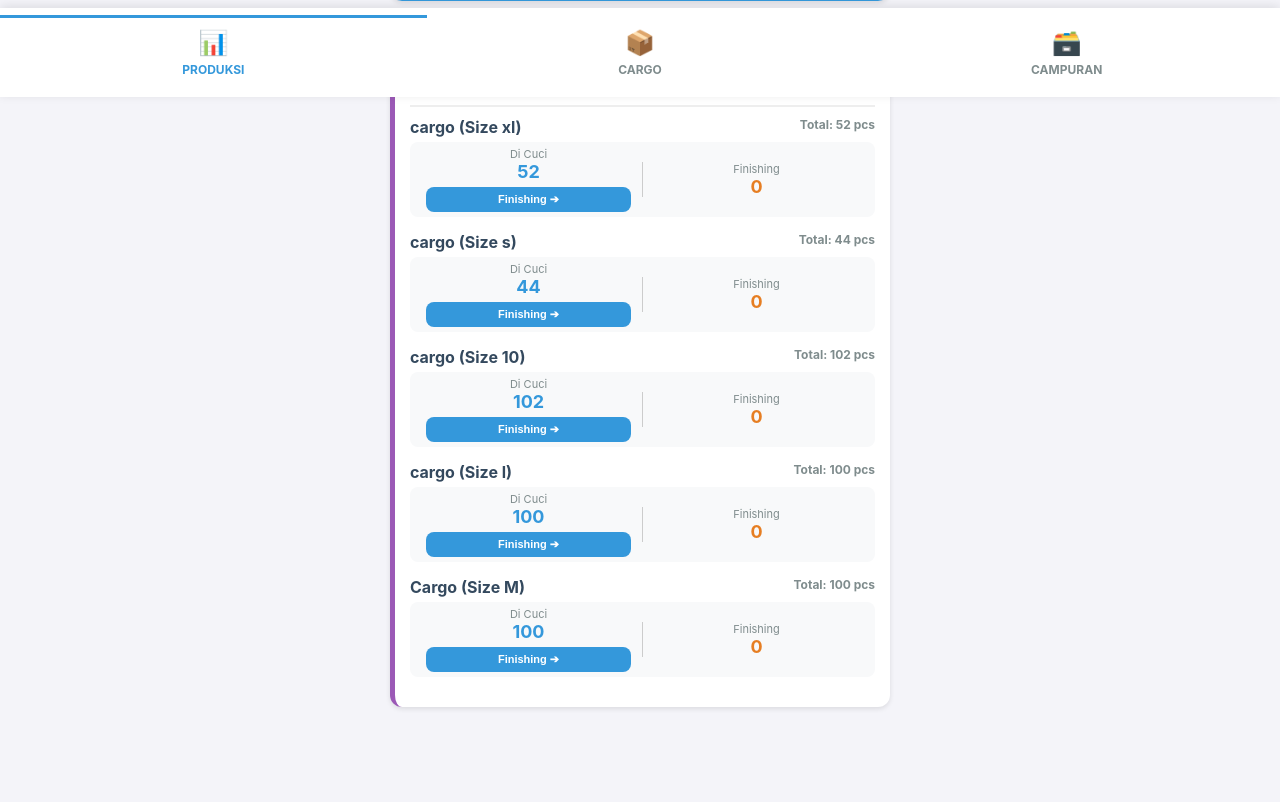
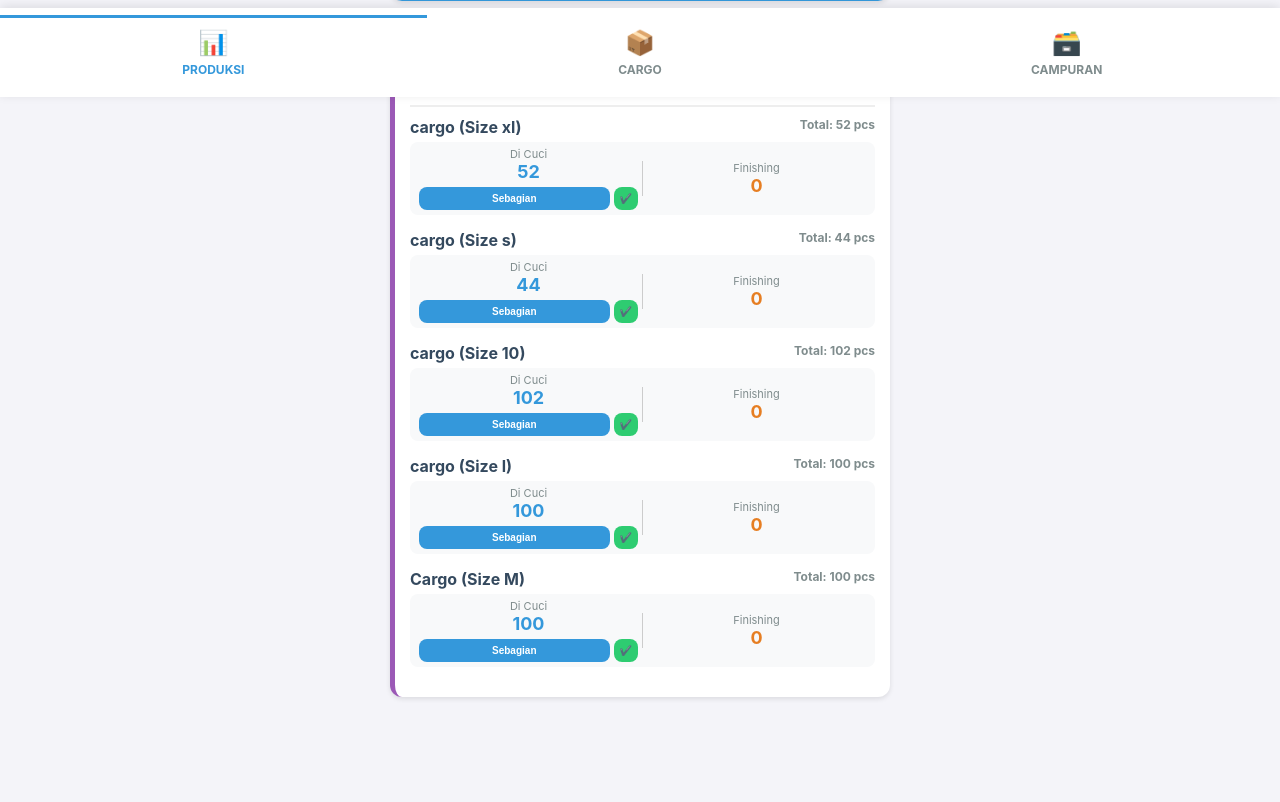
Before and after one commit to razorcmd/gudang_app, a Flask app: page / in a window 1280 px wide. Shown: the part 703-1505 px from the top of the page. After the commit the page ends 1402 px from the top, so only its background shows below. Run offline with Flask 3, Linux system fonts and the light colour scheme; data comes from the database, SQL or seed files in the repository.

Commit message:
Update UX: Custom Modal Numpad & Tombol Pindah Semua

```diff
--- a/static/script.js
+++ b/static/script.js
@@ -51,19 +51,54 @@ function kirimCuciMassal() {
     });
 }
 
-function updateProgress(id, aksi) {
-    let nanya = aksi == 'ke_finishing' ? "Berapa potong yang turun ke Finishing hari ini?" : "Berapa potong yang selesai ke Gudang hari ini?";
-    let qty = prompt(nanya);
-    if(qty && !isNaN(qty)) {
-        fetch('/update_progress', { method: 'POST', headers: {'Content-Type': 'application/json'}, body: JSON.stringify({id: id, aksi: aksi, qty: qty}) })
-        .then(res => res.json()).then(res => {
-            if(res.status == 'error') alert(res.pesan); else {
-                if(aksi == 'ke_gudang') alert("Sukses! Jangan lupa klik tombol '+ Masuk' di Tab Gudang biar stok asli nambah.");
-                window.location.reload();
-            }
-        });
+// --- LOGIKA POP-UP PROGRESS PRODUKSI BARU ---
+let modalData = {};
+
+function bukaModal(id, aksi, pesan) {
+    modalData = { id: id, aksi: aksi };
+    document.getElementById('modalTitle').innerText = pesan;
+    document.getElementById('modalInput').value = '';
+    document.getElementById('customModal').style.display = 'flex'; // Munculin modal
+    setTimeout(() => document.getElementById('modalInput').focus(), 100); // Otomatis buka keyboard
+}
+
+function tutupModal() {
+    document.getElementById('customModal').style.display = 'none'; // Sembunyiin modal
+}
+
+function konfirmasiModal() {
+    let qty = document.getElementById('modalInput').value;
+    if (qty && !isNaN(qty) && parseInt(qty) > 0) {
+        tutupModal();
+        kirimProgress(modalData.id, modalData.aksi, qty);
+    } else {
+        alert("Masukkan jumlah yang valid!");
     }
 }
+
+// Fungsi utama untuk nembak data ke database
+function kirimProgress(id, aksi, qty) {
+    // Kalau yang diklik tombol "Centang", kita konfirmasi dulu biar ga salah klik
+    if(!document.getElementById('customModal').style.display || document.getElementById('customModal').style.display == 'none') {
+        if(!confirm(`Yakin mau memindahkan semua ${qty} potong?`)) return;
+    }
+
+    fetch('/update_progress', {
+        method: 'POST',
+        headers: {'Content-Type': 'application/json'},
+        body: JSON.stringify({id: id, aksi: aksi, qty: qty})
+    })
+    .then(res => res.json())
+    .then(res => {
+        if(res.status == 'error') {
+            alert(res.pesan);
+        } else {
+            if(aksi == 'ke_gudang') alert("Sukses masuk Gudang! Jangan lupa tambah stoknya di Tab Cargo/Campuran ya.");
+            window.location.reload();
+        }
+    });
+}
+// --------------------------------------------
 
 function updateGudang(sku, aksi, jumlah) {
     fetch('/update_stok', { method: 'POST', headers: { 'Content-Type': 'application/json' }, body: JSON.stringify({ sku: sku, aksi: aksi, jumlah: jumlah }) })
--- a/templates/tab_produksi.html
+++ b/templates/tab_produksi.html
@@ -5,7 +5,6 @@
         <div style="font-size: 36px; font-weight: bold; color: #f1c40f; margin-bottom: 15px;">{{ total_mentahan }} ptg</div>
         <div class="form-input">
             <input type="text" id="mModel" class="input-box" placeholder="Model" value="Cargo">
-
             <select id="mSize" class="input-box input-size" style="padding: 10px; flex: none; max-width: 80px;">
                 <option value="S">S</option>
                 <option value="M">M</option>
@@ -30,7 +29,6 @@
                 <option value="Cuci D">Cuci D</option>
                 <option value="Cuci T">Cuci T</option>
             </select>
-
             <select id="kWarnaBatch" class="input-box">
                 <option value="" disabled selected>-- Warna --</option>
                 <option value="Snow Hitam">Snow Hitam</option>
@@ -69,15 +67,25 @@
                 <span style="font-size: 12px; color: #7f8c8d;">Total: {{ p.total_pcs }} pcs</span>
             </div>
             <div class="status-row" style="padding: 5px; margin-top: 5px;">
-                <div style="text-align: center; flex: 1;">
+                <div style="text-align: center; flex: 1; padding: 0 4px;">
                     <div style="font-size: 11px; color: #7f8c8d;">Di Cuci</div>
                     <div style="font-size: 18px; font-weight: bold; color: #3498db;">{{ p.di_cuci }}</div>
-                    {% if p.di_cuci > 0 %}<button class="btn" style="background: #3498db; padding: 6px; font-size: 11px; width: 90%; margin-top: 5px;" onclick="updateProgress({{ p.id }}, 'ke_finishing')">Finishing ➔</button>{% endif %}
+                    {% if p.di_cuci > 0 %}
+                    <div style="display: flex; gap: 4px; margin-top: 5px;">
+                        <button class="btn" style="background: #3498db; padding: 6px; font-size: 10px; flex: 1;" onclick="bukaModal({{ p.id }}, 'ke_finishing', 'Berapa potong yang turun ke Finishing?')">Sebagian</button>
+                        <button class="btn" style="background: #2ecc71; padding: 6px; font-size: 10px;" onclick="kirimProgress({{ p.id }}, 'ke_finishing', {{ p.di_cuci }})" title="Pindah Semua">✔️</button>
+                    </div>
+                    {% endif %}
                 </div>
-                <div style="text-align: center; flex: 1; border-left: 1px solid #ccc;">
+                <div style="text-align: center; flex: 1; border-left: 1px solid #ccc; padding: 0 4px;">
                     <div style="font-size: 11px; color: #7f8c8d;">Finishing</div>
                     <div style="font-size: 18px; font-weight: bold; color: #e67e22;">{{ p.di_finishing }}</div>
-                    {% if p.di_finishing > 0 %}<button class="btn" style="background: #e67e22; padding: 6px; font-size: 11px; width: 90%; margin-top: 5px;" onclick="updateProgress({{ p.id }}, 'ke_gudang')">Gudang ➔</button>{% endif %}
+                    {% if p.di_finishing > 0 %}
+                    <div style="display: flex; gap: 4px; margin-top: 5px;">
+                        <button class="btn" style="background: #e67e22; padding: 6px; font-size: 10px; flex: 1;" onclick="bukaModal({{ p.id }}, 'ke_gudang', 'Berapa potong yang masuk ke Gudang?')">Sebagian</button>
+                        <button class="btn" style="background: #2ecc71; padding: 6px; font-size: 10px;" onclick="kirimProgress({{ p.id }}, 'ke_gudang', {{ p.di_finishing }})" title="Pindah Semua">✔️</button>
+                    </div>
+                    {% endif %}
                 </div>
             </div>
         </div>
@@ -86,4 +94,16 @@
     {% else %}
     <div style="text-align: center; color: #95a5a6; font-size: 14px;">Tidak ada produksi berjalan.</div>
     {% endfor %}
+
+    <div id="customModal" style="display: none; position: fixed; top: 0; left: 0; width: 100%; height: 100%; background: rgba(0,0,0,0.6); z-index: 9999; align-items: center; justify-content: center;">
+        <div class="card" style="width: 80%; max-width: 300px; padding: 20px; text-align: center;">
+            <h4 id="modalTitle" style="margin-top: 0; color: #2c3e50;">Berapa potong?</h4>
+            <input type="number" id="modalInput" class="input-box" inputmode="numeric" pattern="[0-9]*" style="width: 100%; text-align: center; font-size: 24px; font-weight: bold; margin-bottom: 15px;" placeholder="0">
+            <div style="display: flex; gap: 10px;">
+                <button class="btn" style="background: #e74c3c; flex: 1;" onclick="tutupModal()">Batal</button>
+                <button class="btn" style="background: #3498db; flex: 1;" onclick="konfirmasiModal()">OK</button>
+            </div>
+        </div>
+    </div>
+
 </div>
```
